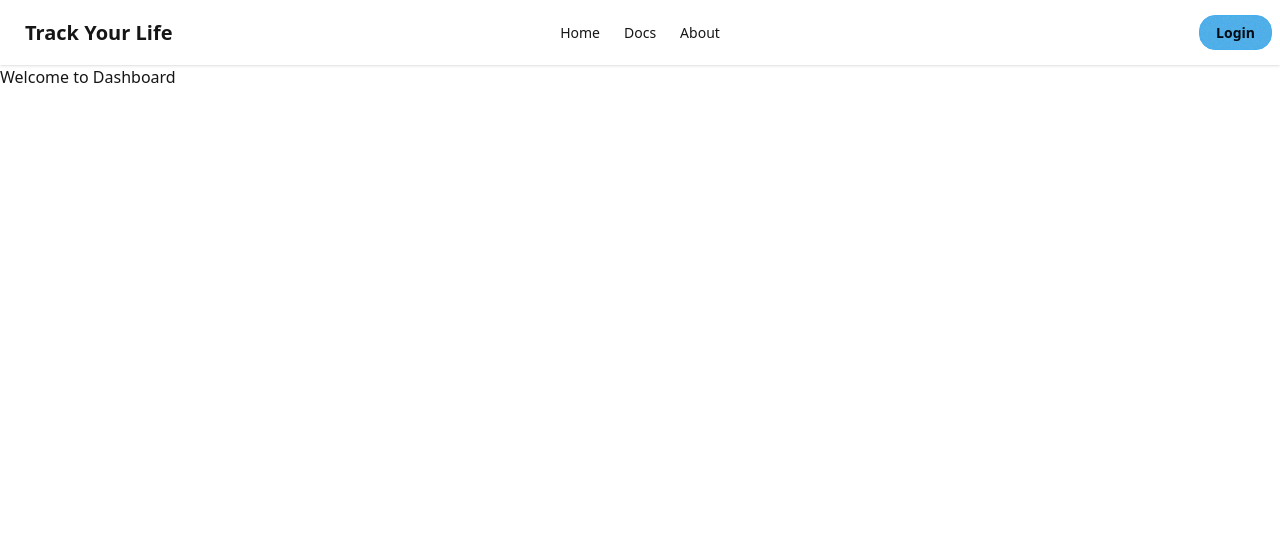
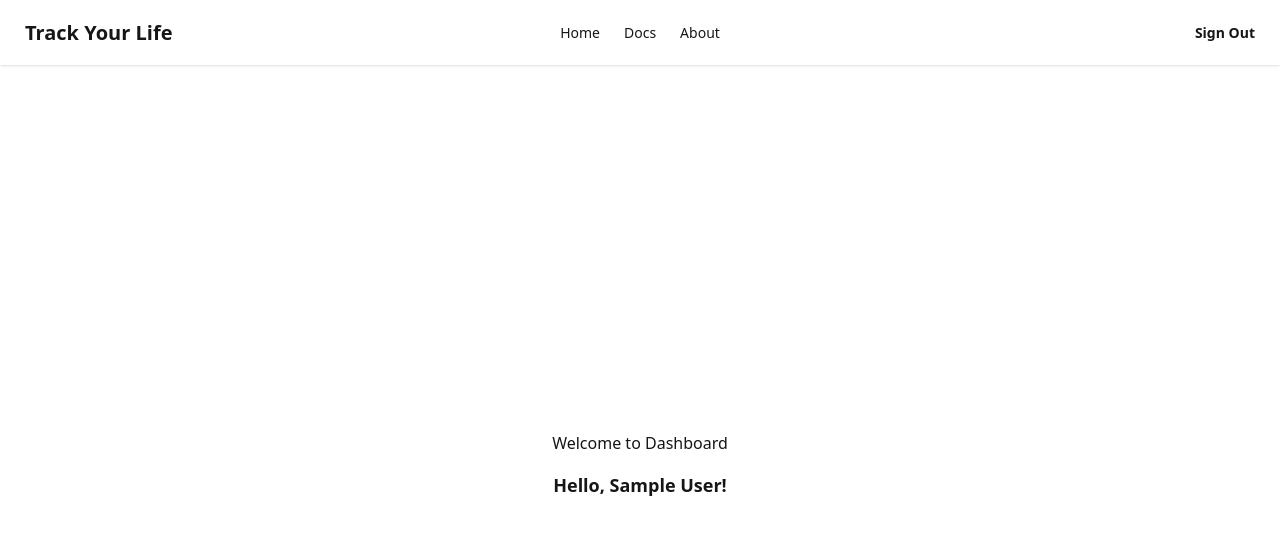
Before and after one commit to Pratyush181/track-your-life, a Next.js app in the folder track-your-life/: page /dashboard in a window 1280 px wide. Shown: the top 534 px of the page. Built offline with nearby package versions, Linux system fonts and the light colour scheme; no server answers; sample sign-in values are in the browser's storage.

Commit message:
`Added authentication checks, signout,  and user details to Dashboard and Navbar components

```diff
--- a/track-your-life/src/app/dashboard/page.tsx
+++ b/track-your-life/src/app/dashboard/page.tsx
@@ -1,8 +1,23 @@
-export default function Dashboard() {
+import { auth } from "@/lib/auth";
+import { redirect } from "next/navigation";
+
+export default async function Dashboard() {
+    const session = await auth();
+
+    if (!session?.user) {
+        // Redirect to a sign-in page if the user is not authenticated.
+        // This is a common pattern for NextAuth.js.
+        redirect("/api/auth/signin");
+    }
+
+    const { user } = session;
+
     return(
-        <div>
+        <div className="flex flex-col items-center justify-center min-h-screen gap-4">
             <p>Welcome to Dashboard</p>
+
+            {/* User Details */}
+            <p className="text-lg font-semibold">Hello, {user.name ?? 'User'}!</p>
         </div>
     );
-
 }
--- a/track-your-life/src/components/Navbar.tsx
+++ b/track-your-life/src/components/Navbar.tsx
@@ -1,7 +1,13 @@
 import React from "react";
+import { auth, signOut } from "@/lib/auth";
+import Link from "next/link";
+import { SignOutButton } from "./SignOutButton";
+import LoginWithGoogle from "./LoginWithGoogle";
 
+export default async function Navbar() {
 
-export default function Navbar() {
+    const session = await auth();
+
   return (
     <div className="navbar bg-base-100 shadow-sm">
         <div className="navbar-start">
@@ -25,6 +31,7 @@ export default function Navbar() {
                 <li><a>About</a></li>
 
 
+
             </ul>
             </div>
             <a className="btn btn-ghost text-xl">Track Your Life</a>
@@ -46,8 +53,11 @@ export default function Navbar() {
             </ul>
         </div>
         <div className="navbar-end gap-3">
-            <a className="btn btn-primary">Login</a>
-            {/* <a className="btn btn-soft btn-primary">Sign Up</a> */}
+            {session?.user ? (
+                <SignOutButton/>
+            ) : (
+                <LoginWithGoogle/>
+            )}
         </div>
         </div>
   )
--- /dev/null
+++ b/track-your-life/src/components/SignOutButton.tsx
@@ -0,0 +1,14 @@
+import { signOut } from "@/lib/auth";
+
+export function SignOutButton() {
+  return (
+    <form
+      action={async () => {
+        "use server"
+        await signOut({ redirectTo: "/" })
+      }}
+    >
+      <button type="submit" className="btn btn-ghost">Sign Out</button>
+    </form>
+  )
+}
```
